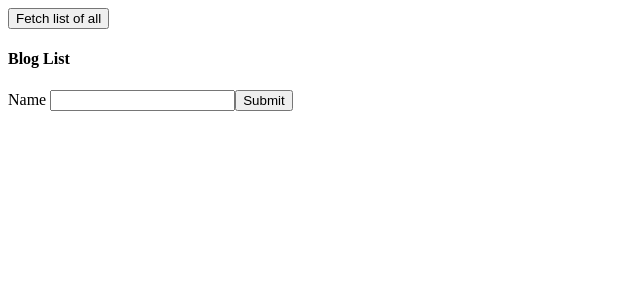
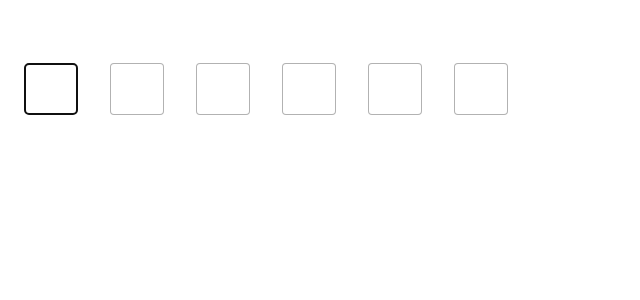
Before and after one commit to adilalam/learn-react, a React (Create React App) app: page / in a window 1280 px wide. Shown: the top 300 px of the page, without its empty margins (0-640 px from the left). Built offline with nearby package versions, Linux system fonts and the light colour scheme; the HTML template or start-up script is replaced by a standard one.

Commit message:
otp box implemented

```diff
--- /dev/null
+++ b/src/App.css
@@ -0,0 +1,13 @@
+.otpContainer {
+  margin: 5% auto;
+}
+
+.otpInput {
+  width: 3rem !important;
+  height: 3rem;
+  margin: 0 1rem;
+  font-size: 2rem;
+  text-align: center;
+  border-radius: 4px;
+  border: 1px solid rgba(0, 0, 0, 0.3);
+}
--- a/src/App.js
+++ b/src/App.js
@@ -1,12 +1,22 @@
 import React from "react";
 // import Test from "./components/Test";
-import Hooks from "./components/Hooks";
+// import Hooks from "./components/Hooks";
+import OTP from "./components/otpbox/Otp";
+import "./App.css";
 
 function App() {
   return (
     <div>
       {/* <Test /> */}
-      <Hooks />
+      {/* <Hooks /> */}
+      <OTP
+        autoFocus
+        isNumberInput
+        length={6}
+        className="otpContainer"
+        inputClassName="otpInput"
+        onChangeOTP={(otp) => console.log("Number OTP: ", otp)}
+      />
     </div>
   );
 }
--- /dev/null
+++ b/src/components/otpbox/Otp.js
@@ -0,0 +1,183 @@
+import React, { memo, useState, useCallback } from "react";
+import SingleInput from "./SingleInput";
+
+function OTPInputComponent(props) {
+  const {
+    length,
+    isNumberInput,
+    autoFocus,
+    disabled,
+    onChangeOTP,
+    inputClassName,
+    inputStyle,
+    ...rest
+  } = props;
+
+  const [activeInput, setActiveInput] = useState(0);
+  const [otpValues, setOTPValues] = useState(Array(length).fill(""));
+
+
+  // Helper to return OTP from inputs
+  const handleOtpChange = useCallback(
+    (otp) => {
+      const otpValue = otp.join("");
+      onChangeOTP(otpValue);
+    },
+    [onChangeOTP]
+  );
+
+  // Helper to return value with the right type: 'text' or 'number'
+  const getRightValue = useCallback(
+    (str) => {
+      let changedValue = str;
+      if (!isNumberInput) {
+        return changedValue;
+      }
+      return !changedValue || /\d/.test(changedValue) ? changedValue : "";
+    },
+    [isNumberInput]
+  );
+
+  // Change OTP value at focussing input
+  const changeCodeAtFocus = useCallback(
+    (str) => {
+      const updatedOTPValues = [...otpValues];
+      updatedOTPValues[activeInput] = str[0] || "";
+      setOTPValues(updatedOTPValues);
+      handleOtpChange(updatedOTPValues);
+    },
+    [activeInput, handleOtpChange, otpValues]
+  );
+
+  // Focus `inputIndex` input
+  const focusInput = useCallback(
+    (inputIndex) => {
+      const selectedIndex = Math.max(Math.min(length - 1, inputIndex), 0);
+      setActiveInput(selectedIndex);
+    },
+    [length]
+  );
+
+  const focusPrevInput = useCallback(() => {
+    focusInput(activeInput - 1);
+  }, [activeInput, focusInput]);
+
+  const focusNextInput = useCallback(() => {
+    focusInput(activeInput + 1);
+  }, [activeInput, focusInput]);
+
+  // Handle onFocus input
+  const handleOnFocus = useCallback(
+    (index) => () => {
+      focusInput(index);
+    },
+    [focusInput]
+  );
+
+  // Handle onChange value for each input
+  const handleOnChange = useCallback(
+    (e) => {
+      const val = getRightValue(e.currentTarget.value);
+      if (!val) {
+        e.preventDefault();
+        return;
+      }
+      changeCodeAtFocus(val);
+      focusNextInput();
+    },
+    [changeCodeAtFocus, focusNextInput, getRightValue]
+  );
+
+  // Hanlde onBlur input
+  const onBlur = useCallback(() => {
+    setActiveInput(-1);
+  }, []);
+
+  // Handle onKeyDown input
+  const handleOnKeyDown = useCallback(
+    (e) => {
+      switch (e.key) {
+        case "Backspace":
+        case "Delete": {
+          e.preventDefault();
+          if (otpValues[activeInput]) {
+            changeCodeAtFocus("");
+          } else {
+            focusPrevInput();
+          }
+          break;
+        }
+        case "ArrowLeft": {
+          e.preventDefault();
+          focusPrevInput();
+          break;
+        }
+        case "ArrowRight": {
+          e.preventDefault();
+          focusNextInput();
+          break;
+        }
+        case " ": {
+          e.preventDefault();
+          break;
+        }
+        default:
+          break;
+      }
+    },
+    [activeInput, changeCodeAtFocus, focusNextInput, focusPrevInput, otpValues]
+  );
+
+  const handleOnPaste = useCallback(
+    (e) => {
+      e.preventDefault();
+      const pastedData = e.clipboardData
+        .getData("text/plain")
+        .trim()
+        .slice(0, length - activeInput)
+        .split("");
+      if (pastedData) {
+        let nextFocusIndex = 0;
+        const updatedOTPValues = [...otpValues];
+        updatedOTPValues.forEach((val, index) => {
+          if (index >= activeInput) {
+            const changedValue = getRightValue(pastedData.shift() || val);
+            if (changedValue) {
+              updatedOTPValues[index] = changedValue;
+              nextFocusIndex = index;
+            }
+          }
+        });
+        setOTPValues(updatedOTPValues);
+        setActiveInput(Math.min(nextFocusIndex + 1, length - 1));
+      }
+    },
+    [activeInput, getRightValue, length, otpValues]
+  );
+
+  return (
+    <div {...rest}>
+      {Array(length)
+        .fill("")
+        .map((_, index) => (
+          <SingleInput
+            key={`SingleInput-${index}`}
+            focus={activeInput === index}
+            value={otpValues && otpValues[index]}
+            autoFocus={autoFocus}
+            onFocus={handleOnFocus(index)}
+            onChange={handleOnChange}
+            onKeyDown={handleOnKeyDown}
+            onBlur={onBlur}
+            onPaste={handleOnPaste}
+            style={inputStyle}
+            className={inputClassName}
+            disabled={disabled}
+          />
+        ))}
+    </div>
+  );
+}
+
+const Otp = memo(OTPInputComponent);
+export default Otp;
--- /dev/null
+++ b/src/components/otpbox/SingleInput.js
@@ -0,0 +1,26 @@
+import React, { memo, useRef, useLayoutEffect } from "react";
+// import usePrevious from "hooks/usePrevious";
+
+export function SingleOTPInputComponent(props) {
+  const { focus, autoFocus, ...rest } = props;
+  const inputRef = useRef(null);
+  // const prevFocus = usePrevious(!!focus);
+  const prevFocus = !!focus
+
+  useLayoutEffect(() => {
+    if (inputRef.current) {
+      if (focus && autoFocus) {
+        inputRef.current.focus();
+      }
+      if (focus && autoFocus && focus !== prevFocus) {
+        inputRef.current.focus();
+        inputRef.current.select();
+      }
+    }
+  }, [autoFocus, focus, prevFocus]);
+
+  return <input ref={inputRef} {...rest} />;
+}
+
+const SingleOTPInput = memo(SingleOTPInputComponent);
+export default SingleOTPInput;
```
Also changed, not shown: src/components/Hooks.js (+0 -21 lines).
